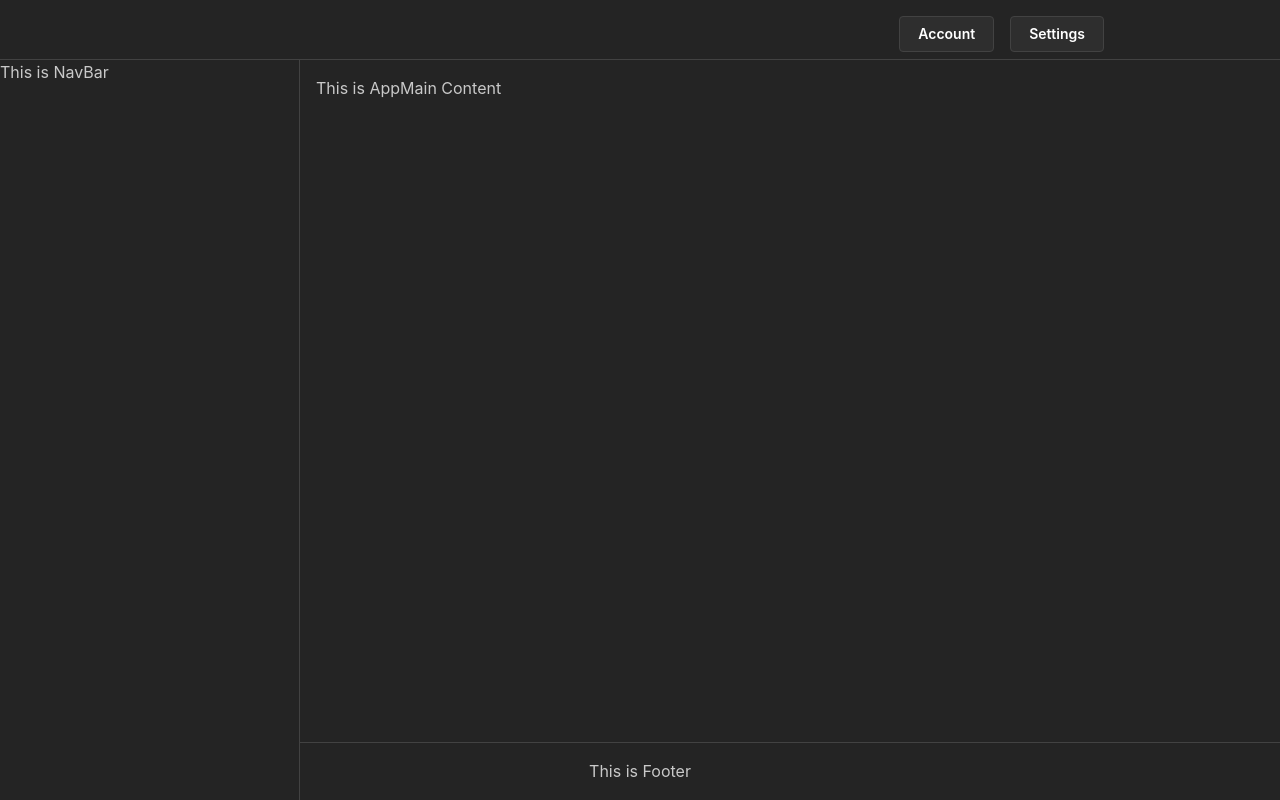
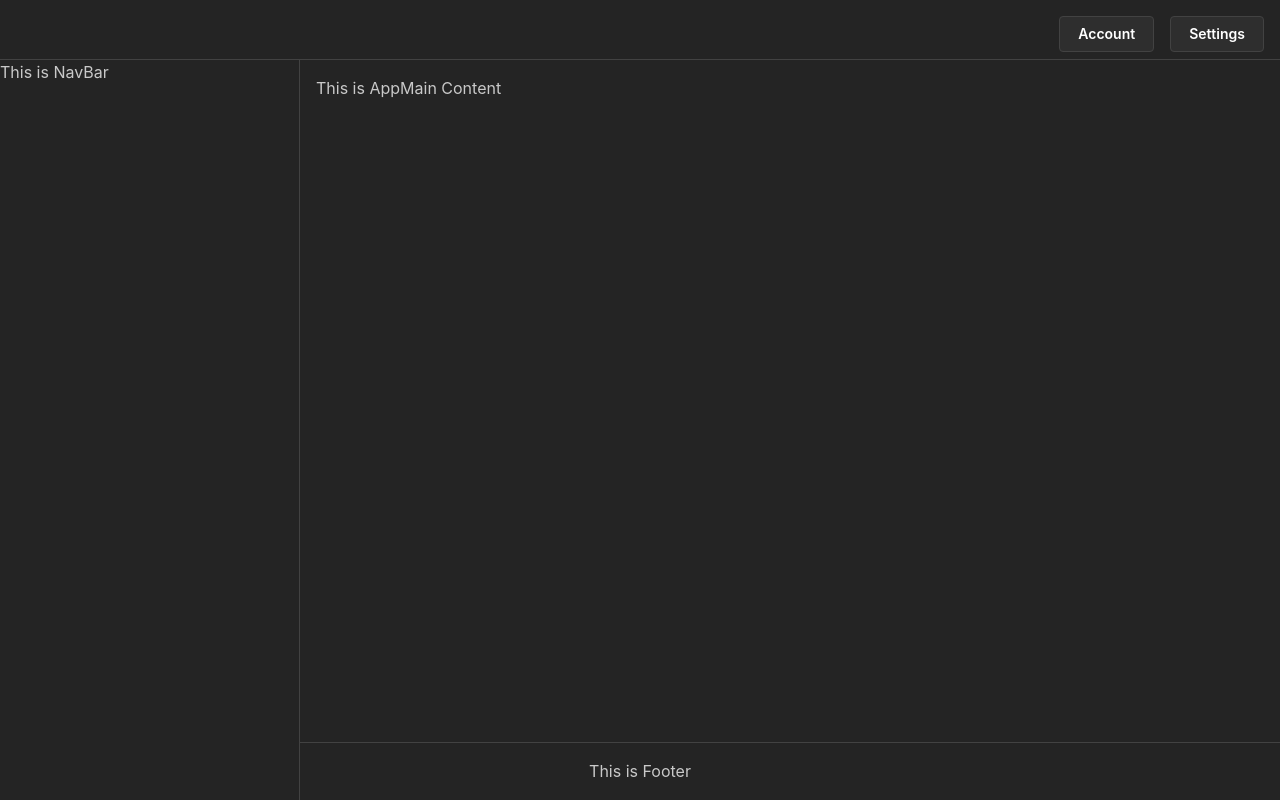
Before and after one commit to digivance/Digivance.Auth, a React (Vite) app in the folder src/digivance_auth/app/: page / in a window 1280 px wide. Built offline with nearby package versions, Linux system fonts and the light colour scheme.

Commit message:
layout fix

```diff
--- a/src/digivance_auth/app/src/App.tsx
+++ b/src/digivance_auth/app/src/App.tsx
@@ -21,7 +21,7 @@ const App: React.FC = () => {
       }}
       padding="md"
     >
-      <AppHeader />
+      <AppHeader isOpen={opened} toggleOpen={toggle}/>
       <AppNavBar />
       <AppMain/>
       <AppFooter/>
--- a/src/digivance_auth/app/src/components/AppHeader.tsx
+++ b/src/digivance_auth/app/src/components/AppHeader.tsx
@@ -1,13 +1,23 @@
-import { AppShell, Button, Container, Group } from '@mantine/core';
+import { AppShell, Burger, Button, Grid, Group } from '@mantine/core';
 import * as React from 'react';
-const AppHeader: React.FC = () => {
+
+interface AppHeaderProps {
+    isOpen: boolean;
+    toggleOpen: () => void;
+}
+
+const AppHeader: React.FC<AppHeaderProps> = (props: AppHeaderProps) => {
+    const { isOpen, toggleOpen } = props;
   return <AppShell.Header p="md">
-        <Container className=''>
-            <Group justify="flex-end">
-            <Button variant="default">Account</Button>
-            <Button variant="default">Settings</Button>
-            </Group>
-        </Container>
+       <Grid>
+            <Grid.Col span="auto"><Burger opened={isOpen} onClick={toggleOpen} hiddenFrom="sm" size="sm" /></Grid.Col>
+            <Grid.Col span="auto">
+                <Group justify="flex-end" wrap="nowrap">
+                    <Button variant="default">Account</Button>
+                    <Button variant="default">Settings</Button>
+                </Group>
+            </Grid.Col>
+        </Grid>
     </AppShell.Header>
 };
 export default AppHeader;
```
